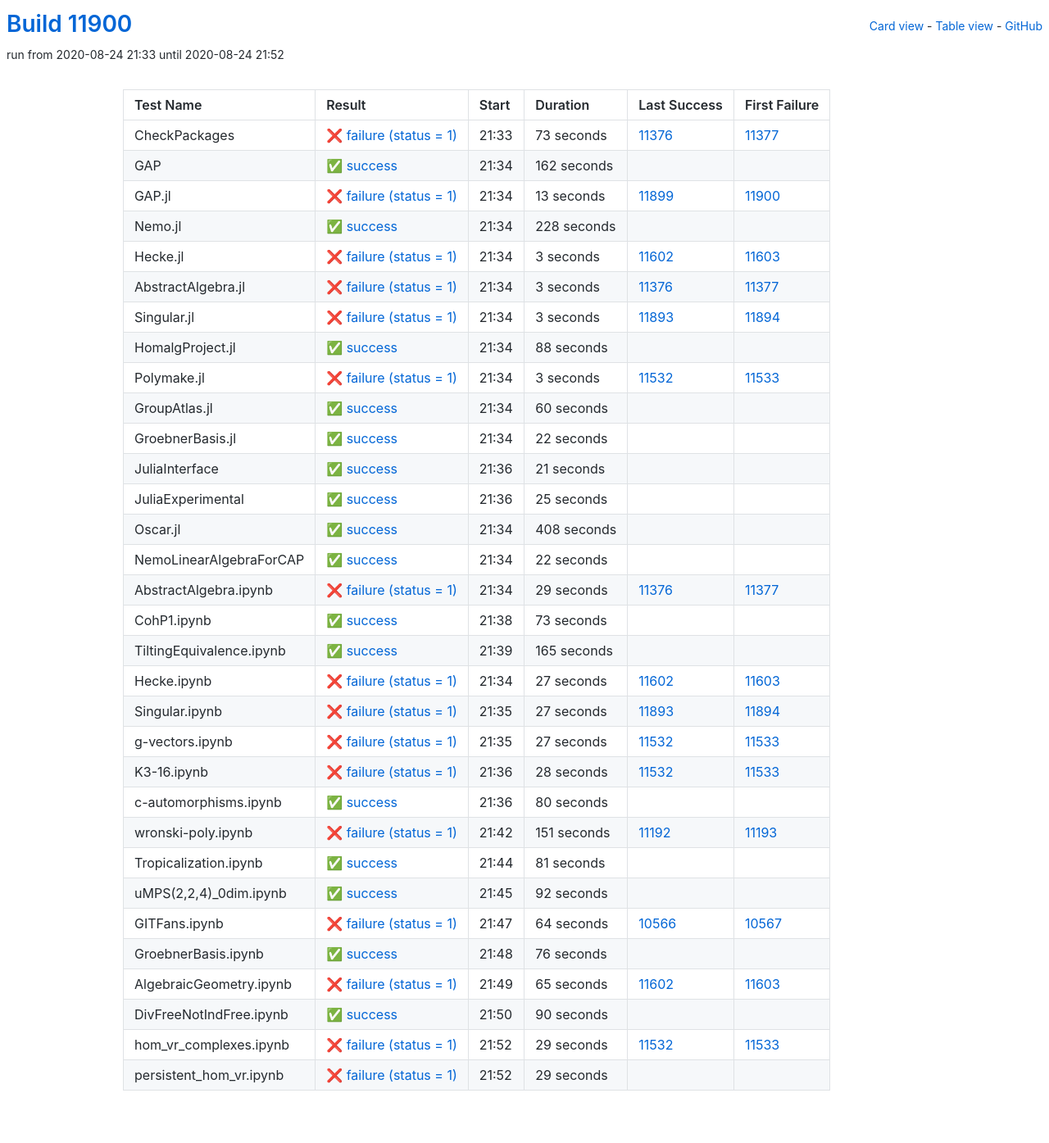
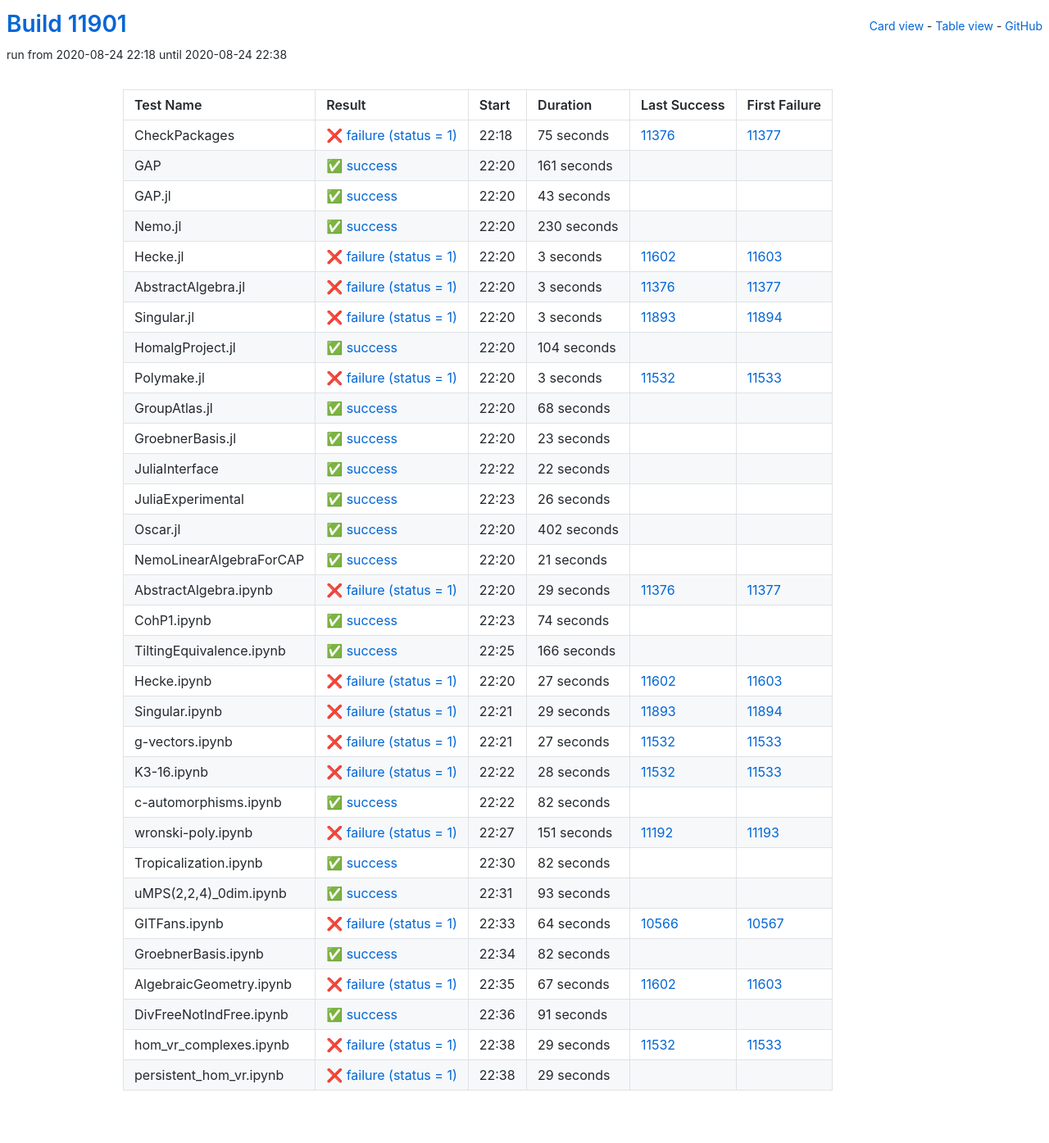
Before and after one commit to oscar-system/oscar-ci-status, a Jekyll site: the page built from table.html, in a window 1280 px wide. Shown: the whole page at 82% size. Built offline with Jekyll 4.4.1, drawn with Linux system fonts in a browser that asks for light colours.

Commit message:
Build #11901

```diff
--- a/_data/ci.yml
+++ b/_data/ci.yml
@@ -1,6 +1,6 @@
 ---
-build: 11900
-build_url: https://oscarci.mathematik.uni-kl.de/job/oscar/11900/
+build: 11901
+build_url: https://oscarci.mathematik.uni-kl.de/job/oscar/11901/
 job: oscar
 organization: oscar-system
 repo: oscar-ci-status
@@ -8,56 +8,56 @@
 tests:
 - name: CheckPackages
   id: checkpackages
-  log: https://oscarci.mathematik.uni-kl.de/job/oscar/11900/artifact/logs/build-11900/CheckPackages.log
-  start: 2020-08-24 21:33
+  log: https://oscarci.mathematik.uni-kl.de/job/oscar/11901/artifact/logs/build-11901/CheckPackages.log
+  start: 2020-08-24 22:18
   success: false
   exitcode: 1
   status: failure
-  duration: 73
+  duration: 75
   last_success: 11376
   last_success_url: https://oscarci.mathematik.uni-kl.de/job/oscar/11376/
   first_failure: 11377
   first_failure_url: https://oscarci.mathematik.uni-kl.de/job/oscar/11377/
 - name: GAP
   id: gap
-  log: https://oscarci.mathematik.uni-kl.de/job/oscar/11900/artifact/logs/build-11900/GAP.log
-  start: 2020-08-24 21:34
+  log: https://oscarci.mathematik.uni-kl.de/job/oscar/11901/artifact/logs/build-11901/GAP.log
+  start: 2020-08-24 22:20
   success: true
   exitcode: 0
   status: success
-  duration: 162
+  duration: 161
   last_success: false
   last_success_url:
   first_failure: false
   first_failure_url:
 - name: GAP.jl
   id: gap-jl
-  log: https://oscarci.mathematik.uni-kl.de/job/oscar/11900/artifact/logs/build-11900/GAP.jl.log
-  start: 2020-08-24 21:34
-  success: false
-  exitcode: 1
-  status: failure
-  duration: 13
-  last_success: 11899
-  last_success_url: https://oscarci.mathematik.uni-kl.de/job/oscar/11899/
-  first_failure: 11900
-  first_failure_url: https://oscarci.mathematik.uni-kl.de/job/oscar/11900/
-- name: Nemo.jl
-  id: nemo-jl
-  log: https://oscarci.mathematik.uni-kl.de/job/oscar/11900/artifact/logs/build-11900/Nemo.jl.log
-  start: 2020-08-24 21:34
+  log: https://oscarci.mathematik.uni-kl.de/job/oscar/11901/artifact/logs/build-11901/GAP.jl.log
+  start: 2020-08-24 22:20
   success: true
   exitcode: 0
   status: success
-  duration: 228
+  duration: 43
+  last_success: false
+  last_success_url:
+  first_failure: false
+  first_failure_url:
+- name: Nemo.jl
+  id: nemo-jl
+  log: https://oscarci.mathematik.uni-kl.de/job/oscar/11901/artifact/logs/build-11901/Nemo.jl.log
+  start: 2020-08-24 22:20
+  success: true
+  exitcode: 0
+  status: success
+  duration: 230
   last_success: false
   last_success_url:
   first_failure: false
   first_failure_url:
 - name: Hecke.jl
   id: hecke-jl
-  log: https://oscarci.mathematik.uni-kl.de/job/oscar/11900/artifact/logs/build-11900/Hecke.jl.log
-  start: 2020-08-24 21:34
+  log: https://oscarci.mathematik.uni-kl.de/job/oscar/11901/artifact/logs/build-11901/Hecke.jl.log
+  start: 2020-08-24 22:20
   success: false
   exitcode: 1
   status: failure
@@ -68,8 +68,8 @@
   first_failure_url: https://oscarci.mathematik.uni-kl.de/job/oscar/11603/
 - name: AbstractAlgebra.jl
   id: abstractalgebra-jl
-  log: https://oscarci.mathematik.uni-kl.de/job/oscar/11900/artifact/logs/build-11900/AbstractAlgebra.jl.log
-  start: 2020-08-24 21:34
+  log: https://oscarci.mathematik.uni-kl.de/job/oscar/11901/artifact/logs/build-11901/AbstractAlgebra.jl.log
+  start: 2020-08-24 22:20
   success: false
   exitcode: 1
   status: failure
@@ -80,8 +80,8 @@
   first_failure_url: https://oscarci.mathematik.uni-kl.de/job/oscar/11377/
 - name: Singular.jl
   id: singular-jl
-  log: https://oscarci.mathematik.uni-kl.de/job/oscar/11900/artifact/logs/build-11900/Singular.jl.log
-  start: 2020-08-24 21:34
+  log: https://oscarci.mathematik.uni-kl.de/job/oscar/11901/artifact/logs/build-11901/Singular.jl.log
+  start: 2020-08-24 22:20
   success: false
   exitcode: 1
   status: failure
@@ -92,20 +92,20 @@
   first_failure_url: https://oscarci.mathematik.uni-kl.de/job/oscar/11894/
 - name: HomalgProject.jl
   id: homalgproject-jl
-  log: https://oscarci.mathematik.uni-kl.de/job/oscar/11900/artifact/logs/build-11900/HomalgProject.jl.log
-  start: 2020-08-24 21:34
+  log: https://oscarci.mathematik.uni-kl.de/job/oscar/11901/artifact/logs/build-11901/HomalgProject.jl.log
+  start: 2020-08-24 22:20
   success: true
   exitcode: 0
   status: success
-  duration: 88
+  duration: 104
   last_success: false
   last_success_url:
   first_failure: false
   first_failure_url:
 - name: Polymake.jl
   id: polymake-jl
-  log: https://oscarci.mathematik.uni-kl.de/job/oscar/11900/artifact/logs/build-11900/Polymake.jl.log
-  start: 2020-08-24 21:34
+  log: https://oscarci.mathematik.uni-kl.de/job/oscar/11901/artifact/logs/build-11901/Polymake.jl.log
+  start: 2020-08-24 22:20
   success: false
   exitcode: 1
   status: failure
@@ -116,20 +116,32 @@
   first_failure_url: https://oscarci.mathematik.uni-kl.de/job/oscar/11533/
 - name: GroupAtlas.jl
   id: groupatlas-jl
-  log: https://oscarci.mathematik.uni-kl.de/job/oscar/11900/artifact/logs/build-11900/GroupAtlas.jl.log
-  start: 2020-08-24 21:34
+  log: https://oscarci.mathematik.uni-kl.de/job/oscar/11901/artifact/logs/build-11901/GroupAtlas.jl.log
+  start: 2020-08-24 22:20
   success: true
   exitcode: 0
   status: success
-  duration: 60
+  duration: 68
   last_success: false
   last_success_url:
   first_failure: false
   first_failure_url:
 - name: GroebnerBasis.jl
   id: groebnerbasis-jl
-  log: https://oscarci.mathematik.uni-kl.de/job/oscar/11900/artifact/logs/build-11900/GroebnerBasis.jl.log
-  start: 2020-08-24 21:34
+  log: https://oscarci.mathematik.uni-kl.de/job/oscar/11901/artifact/logs/build-11901/GroebnerBasis.jl.log
+  start: 2020-08-24 22:20
+  success: true
+  exitcode: 0
+  status: success
+  duration: 23
+  last_success: false
+  last_success_url:
+  first_failure: false
+  first_failure_url:
+- name: JuliaInterface
+  id: juliainterface
+  log: https://oscarci.mathematik.uni-kl.de/job/oscar/11901/artifact/logs/build-11901/JuliaInterface.log
+  start: 2020-08-24 22:22
   success: true
   exitcode: 0
   status: success
@@ -138,10 +150,34 @@
   last_success_url:
   first_failure: false
   first_failure_url:
-- name: JuliaInterface
-  id: juliainterface
-  log: https://oscarci.mathematik.uni-kl.de/job/oscar/11900/artifact/logs/build-11900/JuliaInterface.log
-  start: 2020-08-24 21:36
+- name: JuliaExperimental
+  id: juliaexperimental
+  log: https://oscarci.mathematik.uni-kl.de/job/oscar/11901/artifact/logs/build-11901/JuliaExperimental.log
+  start: 2020-08-24 22:23
+  success: true
+  exitcode: 0
+  status: success
+  duration: 26
+  last_success: false
+  last_success_url:
+  first_failure: false
+  first_failure_url:
+- name: Oscar.jl
+  id: oscar-jl
+  log: https://oscarci.mathematik.uni-kl.de/job/oscar/11901/artifact/logs/build-11901/Oscar.jl.log
+  start: 2020-08-24 22:20
+  success: true
+  exitcode: 0
+  status: success
+  duration: 402
+  last_success: false
+  last_success_url:
+  first_failure: false
+  first_failure_url:
+- name: NemoLinearAlgebraForCAP
+  id: nemolinearalgebraforcap
+  log: https://oscarci.mathematik.uni-kl.de/job/oscar/11901/artifact/logs/build-11901/NemoLinearAlgebraForCAP.log
+  start: 2020-08-24 22:20
   success: true
   exitcode: 0
   status: success
@@ -150,46 +186,10 @@
   last_success_url:
   first_failure: false
   first_failure_url:
-- name: JuliaExperimental
-  id: juliaexperimental
-  log: https://oscarci.mathematik.uni-kl.de/job/oscar/11900/artifact/logs/build-11900/JuliaExperimental.log
-  start: 2020-08-24 21:36
-  success: true
-  exitcode: 0
-  status: success
-  duration: 25
-  last_success: false
-  last_success_url:
-  first_failure: false
-  first_failure_url:
-- name: Oscar.jl
-  id: oscar-jl
-  log: https://oscarci.mathematik.uni-kl.de/job/oscar/11900/artifact/logs/build-11900/Oscar.jl.log
-  start: 2020-08-24 21:34
-  success: true
-  exitcode: 0
-  status: success
-  duration: 408
-  last_success: false
-  last_success_url:
-  first_failure: false
-  first_failure_url:
-- name: NemoLinearAlgebraForCAP
-  id: nemolinearalgebraforcap
-  log: https://oscarci.mathematik.uni-kl.de/job/oscar/11900/artifact/logs/build-11900/NemoLinearAlgebraForCAP.log
-  start: 2020-08-24 21:34
-  success: true
-  exitcode: 0
-  status: success
-  duration: 22
-  last_success: false
-  last_success_url:
-  first_failure: false
-  first_failure_url:
 - name: AbstractAlgebra.ipynb
   id: abstractalgebra-ipynb
-  log: https://oscarci.mathematik.uni-kl.de/job/oscar/11900/artifact/logs/build-11900/AbstractAlgebra.ipynb.log
-  start: 2020-08-24 21:34
+  log: https://oscarci.mathematik.uni-kl.de/job/oscar/11901/artifact/logs/build-11901/AbstractAlgebra.ipynb.log
+  start: 2020-08-24 22:20
   success: false
   exitcode: 1
   status: failure
@@ -200,32 +200,32 @@
   first_failure_url: https://oscarci.mathematik.uni-kl.de/job/oscar/11377/
 - name: CohP1.ipynb
   id: cohp1-ipynb
-  log: https://oscarci.mathematik.uni-kl.de/job/oscar/11900/artifact/logs/build-11900/CohP1.ipynb.log
-  start: 2020-08-24 21:38
+  log: https://oscarci.mathematik.uni-kl.de/job/oscar/11901/artifact/logs/build-11901/CohP1.ipynb.log
+  start: 2020-08-24 22:23
   success: true
   exitcode: 0
   status: success
-  duration: 73
+  duration: 74
   last_success: false
   last_success_url:
   first_failure: false
   first_failure_url:
 - name: TiltingEquivalence.ipynb
   id: tiltingequivalence-ipynb
-  log: https://oscarci.mathematik.uni-kl.de/job/oscar/11900/artifact/logs/build-11900/TiltingEquivalence.ipynb.log
-  start: 2020-08-24 21:39
+  log: https://oscarci.mathematik.uni-kl.de/job/oscar/11901/artifact/logs/build-11901/TiltingEquivalence.ipynb.log
+  start: 2020-08-24 22:25
   success: true
   exitcode: 0
   status: success
-  duration: 165
+  duration: 166
   last_success: false
   last_success_url:
   first_failure: false
   first_failure_url:
 - name: Hecke.ipynb
   id: hecke-ipynb
-  log: https://oscarci.mathematik.uni-kl.de/job/oscar/11900/artifact/logs/build-11900/Hecke.ipynb.log
-  start: 2020-08-24 21:34
+  log: https://oscarci.mathematik.uni-kl.de/job/oscar/11901/artifact/logs/build-11901/Hecke.ipynb.log
+  start: 2020-08-24 22:20
   success: false
   exitcode: 1
   status: failure
@@ -236,20 +236,20 @@
   first_failure_url: https://oscarci.mathematik.uni-kl.de/job/oscar/11603/
 - name: Singular.ipynb
   id: singular-ipynb
-  log: https://oscarci.mathematik.uni-kl.de/job/oscar/11900/artifact/logs/build-11900/Singular.ipynb.log
-  start: 2020-08-24 21:35
+  log: https://oscarci.mathematik.uni-kl.de/job/oscar/11901/artifact/logs/build-11901/Singular.ipynb.log
+  start: 2020-08-24 22:21
   success: false
   exitcode: 1
   status: failure
-  duration: 27
+  duration: 29
   last_success: 11893
   last_success_url: https://oscarci.mathematik.uni-kl.de/job/oscar/11893/
   first_failure: 11894
   first_failure_url: https://oscarci.mathematik.uni-kl.de/job/oscar/11894/
 - name: g-vectors.ipynb
   id: g-vectors-ipynb
-  log: https://oscarci.mathematik.uni-kl.de/job/oscar/11900/artifact/logs/build-11900/g-vectors.ipynb.log
-  start: 2020-08-24 21:35
+  log: https://oscarci.mathematik.uni-kl.de/job/oscar/11901/artifact/logs/build-11901/g-vectors.ipynb.log
+  start: 2020-08-24 22:21
   success: false
   exitcode: 1
   status: failure
@@ -260,8 +260,8 @@
   first_failure_url: https://oscarci.mathematik.uni-kl.de/job/oscar/11533/
 - name: K3-16.ipynb
   id: k3-16-ipynb
-  log: https://oscarci.mathematik.uni-kl.de/job/oscar/11900/artifact/logs/build-11900/K3-16.ipynb.log
-  start: 2020-08-24 21:36
+  log: https://oscarci.mathematik.uni-kl.de/job/oscar/11901/artifact/logs/build-11901/K3-16.ipynb.log
+  start: 2020-08-24 22:22
   success: false
   exitcode: 1
   status: failure
@@ -272,20 +272,20 @@
   first_failure_url: https://oscarci.mathematik.uni-kl.de/job/oscar/11533/
 - name: c-automorphisms.ipynb
   id: c-automorphisms-ipynb
-  log: https://oscarci.mathematik.uni-kl.de/job/oscar/11900/artifact/logs/build-11900/c-automorphisms.ipynb.log
-  start: 2020-08-24 21:36
+  log: https://oscarci.mathematik.uni-kl.de/job/oscar/11901/artifact/logs/build-11901/c-automorphisms.ipynb.log
+  start: 2020-08-24 22:22
   success: true
   exitcode: 0
   status: success
-  duration: 80
+  duration: 82
   last_success: false
   last_success_url:
   first_failure: false
   first_failure_url:
 - name: wronski-poly.ipynb
   id: wronski-poly-ipynb
-  log: https://oscarci.mathematik.uni-kl.de/job/oscar/11900/artifact/logs/build-11900/wronski-poly.ipynb.log
-  start: 2020-08-24 21:42
+  log: https://oscarci.mathematik.uni-kl.de/job/oscar/11901/artifact/logs/build-11901/wronski-poly.ipynb.log
+  start: 2020-08-24 22:27
   success: false
   exitcode: 1
   status: failure
@@ -296,32 +296,32 @@
   first_failure_url: https://oscarci.mathematik.uni-kl.de/job/oscar/11193/
 - name: Tropicalization.ipynb
   id: tropicalization-ipynb
-  log: https://oscarci.mathematik.uni-kl.de/job/oscar/11900/artifact/logs/build-11900/Tropicalization.ipynb.log
-  start: 2020-08-24 21:44
+  log: https://oscarci.mathematik.uni-kl.de/job/oscar/11901/artifact/logs/build-11901/Tropicalization.ipynb.log
+  start: 2020-08-24 22:30
   success: true
   exitcode: 0
   status: success
-  duration: 81
+  duration: 82
   last_success: false
   last_success_url:
   first_failure: false
   first_failure_url:
 - name: uMPS(2,2,4)_0dim.ipynb
   id: umps-2-2-4-0dim-ipynb
-  log: https://oscarci.mathematik.uni-kl.de/job/oscar/11900/artifact/logs/build-11900/uMPS-2-2-4-_0dim.ipynb.log
-  start: 2020-08-24 21:45
+  log: https://oscarci.mathematik.uni-kl.de/job/oscar/11901/artifact/logs/build-11901/uMPS-2-2-4-_0dim.ipynb.log
+  start: 2020-08-24 22:31
   success: true
   exitcode: 0
   status: success
-  duration: 92
+  duration: 93
   last_success: false
   last_success_url:
   first_failure: false
   first_failure_url:
 - name: GITFans.ipynb
   id: gitfans-ipynb
-  log: https://oscarci.mathematik.uni-kl.de/job/oscar/11900/artifact/logs/build-11900/GITFans.ipynb.log
-  start: 2020-08-24 21:47
+  log: https://oscarci.mathematik.uni-kl.de/job/oscar/11901/artifact/logs/build-11901/GITFans.ipynb.log
+  start: 2020-08-24 22:33
   success: false
   exitcode: 1
   status: failure
@@ -332,44 +332,44 @@
   first_failure_url: https://oscarci.mathematik.uni-kl.de/job/oscar/10567/
 - name: GroebnerBasis.ipynb
   id: groebnerbasis-ipynb
-  log: https://oscarci.mathematik.uni-kl.de/job/oscar/11900/artifact/logs/build-11900/GroebnerBasis.ipynb.log
-  start: 2020-08-24 21:48
+  log: https://oscarci.mathematik.uni-kl.de/job/oscar/11901/artifact/logs/build-11901/GroebnerBasis.ipynb.log
+  start: 2020-08-24 22:34
   success: true
   exitcode: 0
   status: success
-  duration: 76
+  duration: 82
   last_success: false
   last_success_url:
   first_failure: false
   first_failure_url:
 - name: AlgebraicGeometry.ipynb
   id: algebraicgeometry-ipynb
-  log: https://oscarci.mathematik.uni-kl.de/job/oscar/11900/artifact/logs/build-11900/AlgebraicGeometry.ipynb.log
-  start: 2020-08-24 21:49
+  log: https://oscarci.mathematik.uni-kl.de/job/oscar/11901/artifact/logs/build-11901/AlgebraicGeometry.ipynb.log
+  start: 2020-08-24 22:35
   success: false
   exitcode: 1
   status: failure
-  duration: 65
+  duration: 67
   last_success: 11602
   last_success_url: https://oscarci.mathematik.uni-kl.de/job/oscar/11602/
   first_failure: 11603
   first_failure_url: https://oscarci.mathematik.uni-kl.de/job/oscar/11603/
 - name: DivFreeNotIndFree.ipynb
   id: divfreenotindfree-ipynb
-  log: https://oscarci.mathematik.uni-kl.de/job/oscar/11900/artifact/logs/build-11900/DivFreeNotIndFree.ipynb.log
-  start: 2020-08-24 21:50
+  log: https://oscarci.mathematik.uni-kl.de/job/oscar/11901/artifact/logs/build-11901/DivFreeNotIndFree.ipynb.log
+  start: 2020-08-24 22:36
   success: true
   exitcode: 0
   status: success
-  duration: 90
+  duration: 91
   last_success: false
   last_success_url:
   first_failure: false
   first_failure_url:
 - name: hom_vr_complexes.ipynb
   id: hom-vr-complexes-ipynb
-  log: https://oscarci.mathematik.uni-kl.de/job/oscar/11900/artifact/logs/build-11900/hom_vr_complexes.ipynb.log
-  start: 2020-08-24 21:52
+  log: https://oscarci.mathematik.uni-kl.de/job/oscar/11901/artifact/logs/build-11901/hom_vr_complexes.ipynb.log
+  start: 2020-08-24 22:38
   success: false
   exitcode: 1
   status: failure
@@ -380,8 +380,8 @@
   first_failure_url: https://oscarci.mathematik.uni-kl.de/job/oscar/11533/
 - name: persistent_hom_vr.ipynb
   id: persistent-hom-vr-ipynb
-  log: https://oscarci.mathematik.uni-kl.de/job/oscar/11900/artifact/logs/build-11900/persistent_hom_vr.ipynb.log
-  start: 2020-08-24 21:52
+  log: https://oscarci.mathematik.uni-kl.de/job/oscar/11901/artifact/logs/build-11901/persistent_hom_vr.ipynb.log
+  start: 2020-08-24 22:38
   success: false
   exitcode: 1
   status: failure
```
Also changed, not shown: README.md.
